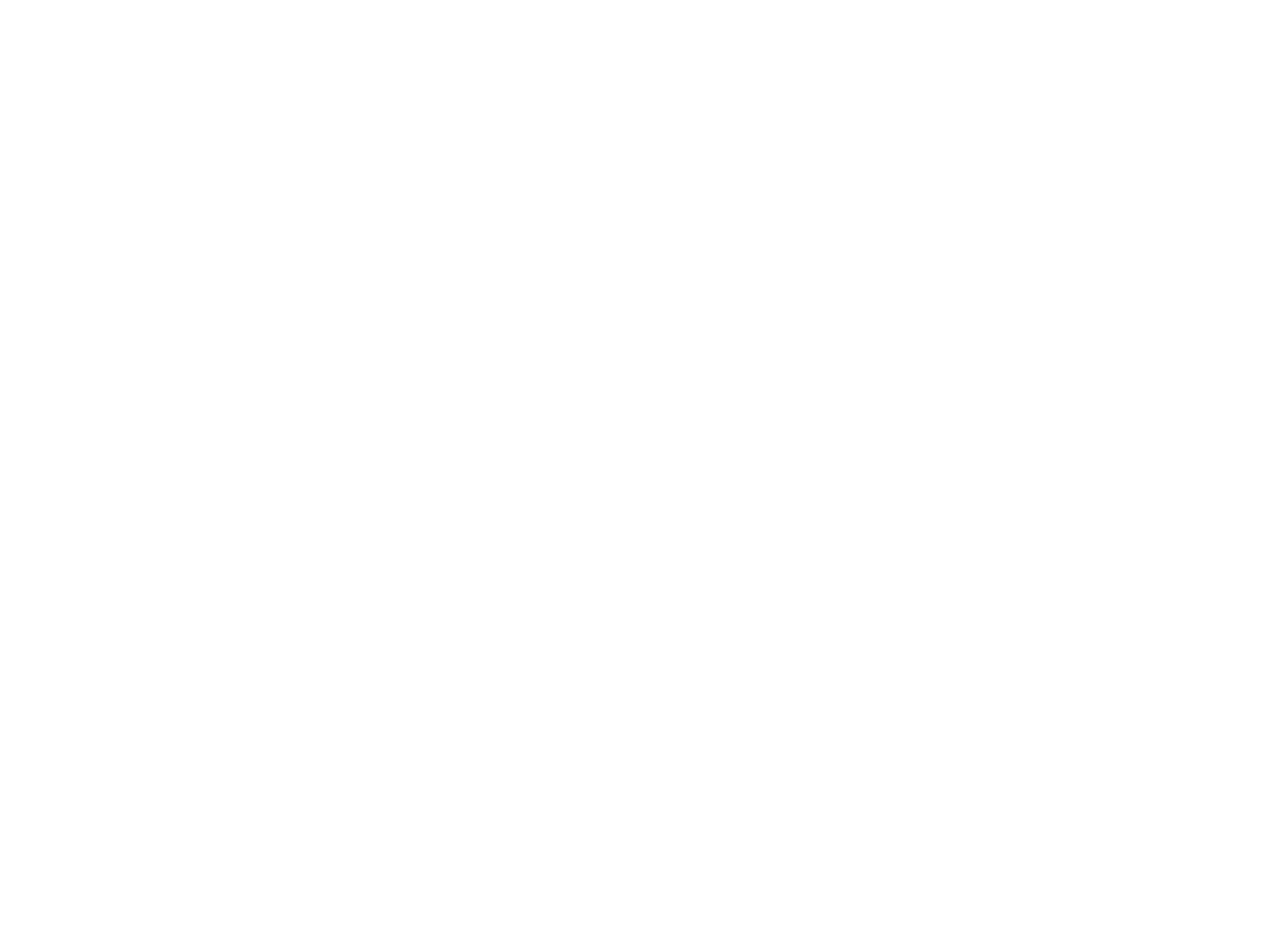
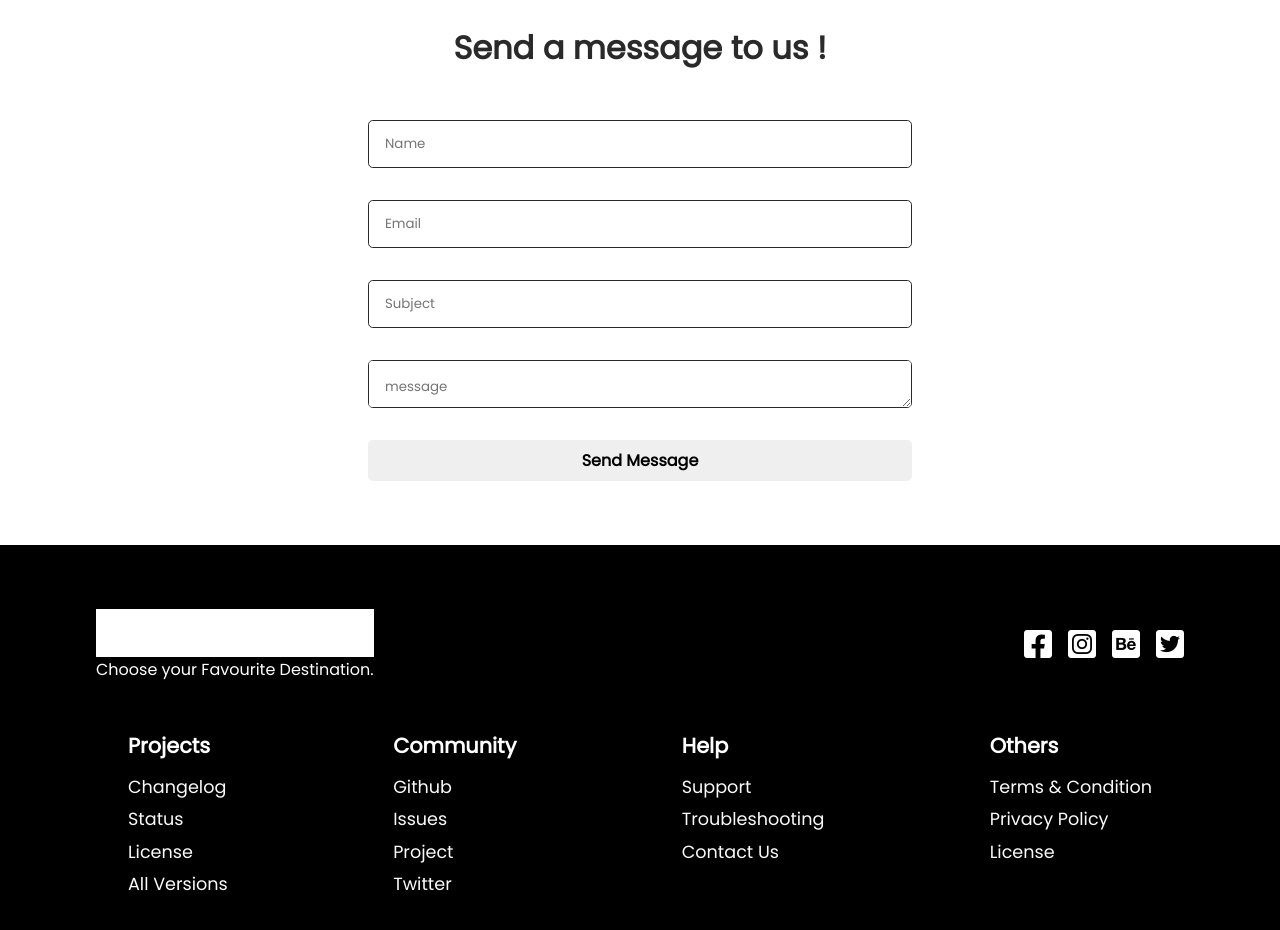
Before and after one commit to sshilpi110/Trippy, a React (Create React App) app in the folder trippy_clone/: page /contact in a window 1280 px wide. Shown: the part 600-1530 px from the top of the page. Before the commit the page ends 800 px from the top, so only its background shows below. Built offline with nearby package versions, Linux system fonts and the light colour scheme; the HTML template or start-up script is replaced by a standard one.

Commit message:
Trippy app completed

```diff
--- /dev/null
+++ b/trippy_clone/src/Component/AboutUs.jsx
@@ -0,0 +1,21 @@
+
+
+import "./AboutUsStyle.css"
+function AboutUs() {
+    return (
+        <div className="about-container">
+
+            <h1>Our History</h1>
+            <p>Trippy aims to simplify and improve travel planning through what they call "friend-sourcing. The app ties into users' social networks, such as Facebook, to discover which friends, family and contacts have visited the considered destination—whether it be that they've checked-in, lived, worked, or studied there Through such as Facebook, to discover which friends, family and contacts have visited the considered destination—whether it be that they've checked-in, livedone-click recommendations and Facebook-style feeds.</p>
+
+            <h1>Our Misson</h1>
+          <p>Trippy Mission to simplify and improve travel planning through what they call "friend-sourcing. The app ties into users' social travel planning through what they call "friend-sourcingnetworks.</p>
+
+          <h1>Our Vision</h1>
+            <p> travel planning through what they call "friend-sourcing. The app ties into users' social networks, such as Facebook, totravel planning through what they call "friend-sourcing discover which friends, family and contacts have visited .</p>
+
+        </div>
+
+    )
+}
+export default AboutUs;
--- /dev/null
+++ b/trippy_clone/src/Component/AboutUsStyle.css
@@ -0,0 +1,19 @@
+
+
+.about-container{
+    margin: 4rem 6rem;
+    text-align: start;
+}
+.about-container h1{
+    padding-bottom: 1rem;
+}
+
+.about-container p{
+    padding-bottom: 2rem;
+}
+
+@media screen and (max-width:850px){
+    .about-container {
+        margin: 4rem 2rem;
+    }
+}
--- /dev/null
+++ b/trippy_clone/src/Component/ContactForm.jsx
@@ -0,0 +1,19 @@
+
+import "./ContactFormStyle.css"
+function ContactForm(){
+    return(
+        <div className="from-container">
+        <h1>Send a message to us !</h1>
+        <form>
+        <input type="text" placeholder="Name"/>
+        <input type="text" placeholder="Email"/>
+        <input type="text" placeholder="Subject"/>
+        <textarea placeholder="message" rows="4"></textarea>
+        <button>Send Message</button>
+
+
+        </form>
+        </div>
+    )
+}
+export default ContactForm;
--- /dev/null
+++ b/trippy_clone/src/Component/ContactFormStyle.css
@@ -0,0 +1,42 @@
+.from-container {
+    margin: 4rem 6rem;
+    color: #2a2a2a;
+}
+
+.from-container form {
+    padding-top: 3rem;
+    display: flex;
+    flex-direction: column;
+    width: 50%;
+    margin: auto;
+}
+
+.from-container input {
+    padding: 0 1rem;
+    height: 3rem;
+    border-radius: .3rem;
+    border: 1px solid #2a2a2a;
+    margin-bottom: 2rem;
+}
+
+.from-container textarea {
+    padding: 1rem;
+    height: 3rem;
+    border-radius:0.3rem;
+    border: 1px solid #2a2a2a;
+    margin-bottom: 2rem;
+}
+.from-container button{
+    display: inline;
+}
+
+@media screen and (max-width:850px) {
+    .from-container {
+        margin: 4rem 2rem;
+        color:#2a2a2a
+    }
+    .from-container form {
+        padding-top: 2rem;
+       width: 90%;
+    }
+}
--- /dev/null
+++ b/trippy_clone/src/Component/Footer.jsx
@@ -0,0 +1,65 @@
+
+import "./FooterStyles.css";
+const Footer = () => {
+    return (
+        <div className="footer">
+            <div className="top">
+                <div>
+                    <h1>Trippy</h1>
+                    <p>Choose your Favourite Destination.</p>
+                </div>
+                <div>
+                    <a href="/">
+                        <i className="fa-brands fa-facebook-square"></i>
+                    </a>
+
+                    <a href="/">
+                        <i className="fa-brands fa-instagram-square"></i>
+                    </a>
+
+                    <a href="/">
+                        <i className="fa-brands fa-behance-square"></i>
+                    </a>
+                    <a href="/">
+                        <i className="fa-brands fa-twitter-square"></i>
+                    </a>
+                </div>
+            </div>
+            <div className="bottom">
+                <div>
+                    <h4>Projects</h4>
+                    <a href="/">Changelog</a>
+                    <a href="/">Status</a>
+                    <a href="/">License</a>
+                    <a href="/">All Versions</a>
+
+                </div>
+
+                <div>
+                    <h4>Community</h4>
+                    <a href="/">Github</a>
+                    <a href="/">Issues</a>
+                    <a href="/">Project</a>
+                    <a href="/"> Twitter</a>
+
+                </div>
+
+                <div>
+                    <h4>Help</h4>
+                    <a href="/">Support</a>
+                    <a href="/">Troubleshooting</a>
+                    <a href="/">Contact Us</a>
+
+                </div>
+                <div>
+                    <h4>Others</h4>
+                    <a href="/">Terms & Condition</a>
+                    <a href="/">Privacy Policy</a>
+                    <a href="/">License</a>
+
+                </div>
+            </div>
+        </div>
+    )
+}
+export default Footer;
--- /dev/null
+++ b/trippy_clone/src/Component/FooterStyles.css
@@ -0,0 +1,53 @@
+.footer{
+    padding: 4rem 6rem;
+    background-color: #000;
+    color: #fff;
+}
+.top{
+    display: flex;
+    justify-content: space-between;
+    align-items: center;
+    text-align: start;
+    flex-wrap: wrap;
+}
+.top i{
+color:#fff;
+font-size: 2rem;
+margin-left: 1rem;
+}
+.top i:hover{
+    color:green
+}
+.bottom{
+    padding: 2rem;
+    text-align: start;
+    display: flex;
+    justify-content: space-between;
+    flex-wrap: wrap;
+}
+.bottom div{
+    display: flex;
+    flex-direction: column;
+}
+.bottom h4{
+    font-size: 1.3rem;
+    padding: 1rem 0 .8rem 0;
+}
+.bottom a{
+    text-decoration: none;
+    color: #fafafa;
+    padding-bottom: 0.4rem;
+    font-size: 1.1rem;
+}
+@media screen and (max-width:850px){
+    .footer{
+        padding: 4rem 2rem;
+    }
+    .footer i{
+        padding: 1rem 1rem 0 0;
+    }
+    .bottom div{
+     width: 50%;
+
+    }
+}
--- a/trippy_clone/src/Routes/About.jsx
+++ b/trippy_clone/src/Routes/About.jsx
@@ -1,5 +1,7 @@
 import Navbar from "../Component/Navbar";
+import Footer from "../Component/Footer";
 import Hero from "../Component/Hero";
+import AboutUs from "../Component/AboutUs";
 import AboutImg from "../assests/night.jpg"
 
 
@@ -13,6 +15,8 @@
                 title="About"
                 btnClass="hide"
             />
+            <AboutUs/>
+            <Footer/>
 
         </div>
     )
--- a/trippy_clone/src/Routes/Contact.jsx
+++ b/trippy_clone/src/Routes/Contact.jsx
@@ -1,5 +1,8 @@
+import Hero from "../Component/Hero";
 import Navbar from "../Component/Navbar";
-import Hero from "../Component/Hero";
+import Footer from "../Component/Footer";
+import ContactForm from "../Component/ContactForm";
+
 import ContactImg from "../assests/2.jpg"
 
 
@@ -13,6 +16,10 @@
             title="Contact"
             btnClass="hide"
         />
+        <ContactForm/>
+        <Navbar/>
+        <Footer/>
+
 
     </div>
     )
--- a/trippy_clone/src/Routes/Home.jsx
+++ b/trippy_clone/src/Routes/Home.jsx
@@ -1,4 +1,5 @@
 import Destination from "../Component/Destination"
+import Footer from "../Component/Footer"
 import Hero from "../Component/Hero"
 import Navbar from "../Component/Navbar"
 import Trip from "../Component/Trip"
@@ -18,6 +19,7 @@
             />
             <Destination />
           <Trip/>
+          <Footer/>
         </div>
     )
 }
--- a/trippy_clone/src/Routes/Services.jsx
+++ b/trippy_clone/src/Routes/Services.jsx
@@ -1,5 +1,7 @@
 import Navbar from "../Component/Navbar";
 import Hero from "../Component/Hero";
+import Trip from "../Component/Trip"
+import Footer from "../Component/Footer";
 import ServicesImg from "../assests/1.jpg"
 
 const Services = () => {
@@ -12,6 +14,8 @@
             title="Services"
             btnClass="hide"
         />
+        <Trip/>
+        <Footer/>
         </div>
     )
 }
```
